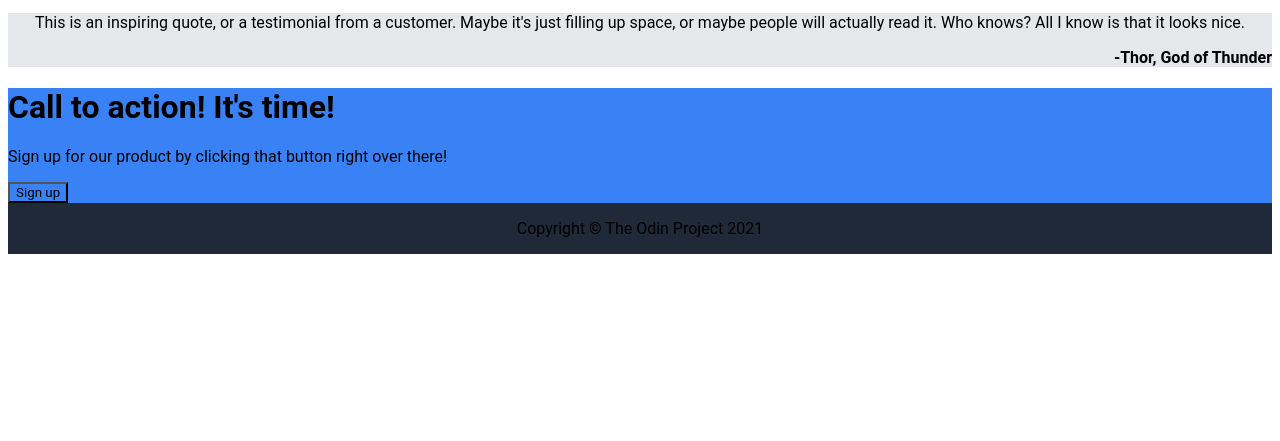
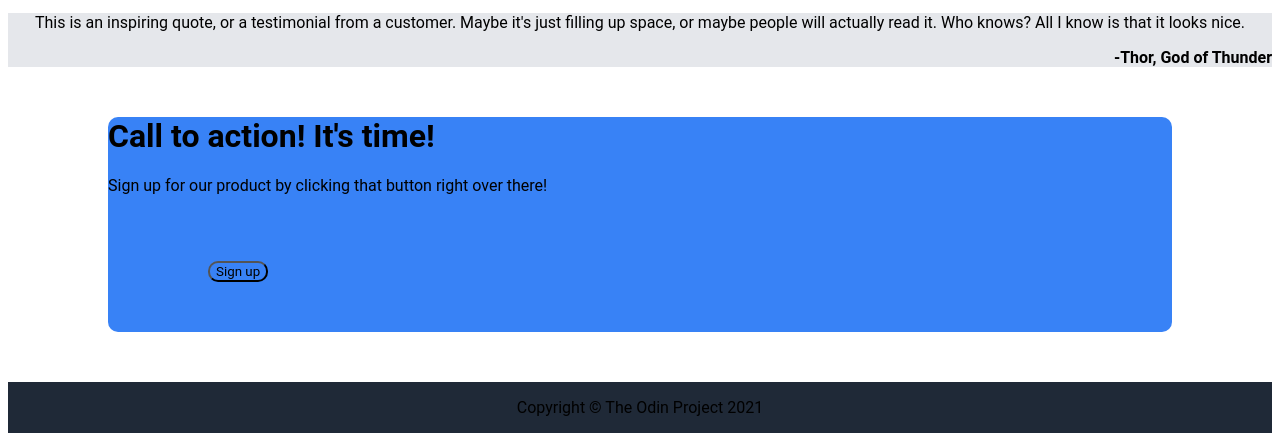
Before and after one commit to Naranjocharlie/Project-Landing-Page, a plain HTML site: page index.html in a window 1280 px wide. Shown: the part 835-1276 px from the top of the page. Before the commit the page ends 1097 px from the top, so only its background shows below. Drawn offline with Linux system fonts and the light colour scheme.

Commit message:
edit index.html and style.css

```diff
--- a/index.html
+++ b/index.html
@@ -46,8 +46,8 @@
             <p class="attribute">-Thor, God of Thunder</p>
         </div>
         <div class="calltoaction">
-            <h1 class="calltoaction h1">Call to action! It's time!</h1>
-            <p class="calltoaction p">Sign up for our product by clicking that button right over there!</p>
+            <h1 class="calltoactionh1">Call to action! It's time!</h1>
+            <p class="calltoactionp">Sign up for our product by clicking that button right over there!</p>
             <button class="calltoaction button">Sign up</button>
         </div>
         <div class="footer">
--- a/style.css
+++ b/style.css
@@ -119,7 +119,21 @@
 }
 
 .calltoaction{
+    margin-left: 100px;
+    margin-right: 100px;
+    margin-top: 50px;
+    margin-bottom: 50px;
+    border-radius: 10px;
+}
 
+.calltoactionh1,
+.calltoactionp{
+    display:flex;
+    flex-direction: column;
+}
+
+.calltoaction.button{
+    display: inline-flex;
 }
 
 .footer{
```
